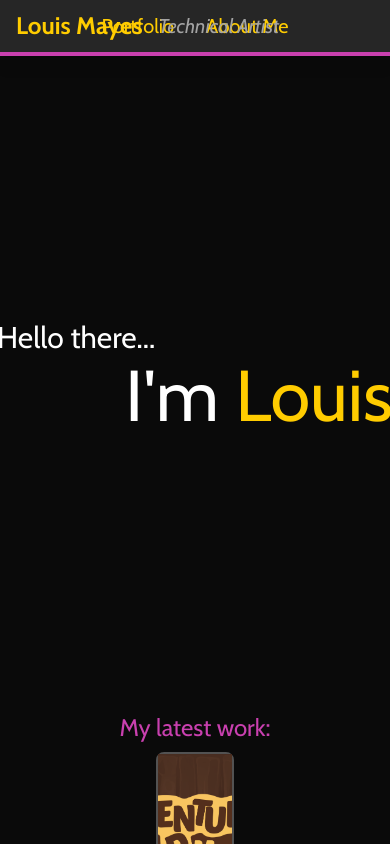
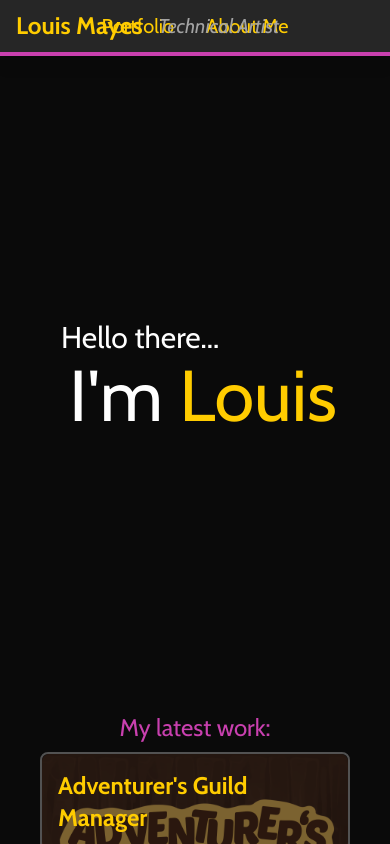
Before and after one commit to SirChopwood/prydwen, a Vue app: page /#/ in a window 390 px wide. Shown: the top 844 px of the page. Built offline with nearby package versions, Linux system fonts and the light colour scheme.

Commit message:
Make Thumbnails screen size reactive

```diff
--- a/src/components/ProjectThumbnail.vue
+++ b/src/components/ProjectThumbnail.vue
@@ -3,11 +3,11 @@ defineProps(['title', 'subtitle', 'image', 'link'])
 </script>
 
 <template>
-  <a :href="link" class="group hover:text-white rounded-lg border-2 border-neutral-600 hover:border-secondary w-[20vw] h-[20vh] text-pretty relative transition-all duration-400 ease-in-out">
-    <div class="bg-border bg-center bg-cover group-hover:blur-sm w-full h-full object-center z-10" :style="'background-image: url('+image+')'"></div>
-    <div class="absolute p-4 top-0 w-full h-full opacity-0 group-hover:opacity-100 transition-opacity bg-black rounded-lg bg-opacity-50">
+  <a :href="link" class="group hover:text-white rounded-lg border-2 border-neutral-600 hover:border-secondary w-full max-w-[500px] h-52 text-pretty relative transition-all duration-400 ease-in-out">
+    <div class="bg-border rounded-lg bg-center bg-cover group-hover:blur-sm w-full h-full object-center z-10" :style="'background-image: url('+image+')'"></div>
+    <div class="absolute p-4 top-0 w-full h-fit lg:h-full opacity-100 lg:opacity-0 group-hover:opacity-100 transition-opacity bg-black rounded-lg bg-opacity-50">
       <div class="text-start text-2xl font-bold text-primary">{{title}}</div>
-      <div class="pt-2 text-xl italic text-neutral-200">{{subtitle}}</div>
+      <div class="pt-2 text-xl italic text-neutral-200 hidden lg:block">{{subtitle}}</div>
     </div>
     <slot />
   </a>
--- a/src/views/home.vue
+++ b/src/views/home.vue
@@ -1,8 +1,8 @@
 <template>
   <div id="background" class="fixed w-full h-full top-0 left-0"></div>
   <div class="flex my-80 w-full h-1/6 justify-center">
-    <div class="relative text-left text-7xl top-10 left-16">
-      <div class="absolute text-left text-3xl -top-10 -left-32">
+    <div class="relative text-left text-7xl top-10 left-2 md:left-6 lg:left-16">
+      <div class="absolute text-left text-3xl -top-10 -left-2 md:-left-12 lg:-left-32">
         Hello there...
       </div>
       I'm <span class="text-primary">Louis</span>
@@ -13,7 +13,7 @@
     <ProjectThumbnail title="Adventurer's Guild Manager" subtitle="Master's Final Project, Gameplay Programming & User Interfaces" image="/images/agm/LogoPart1.png" link="/#/projects/agm"/>
   </div>
   <div class="mt-8 text-2xl text-center text-secondary">My other projects:</div>
-  <div class="w-full mt-2 grid grid-cols-4 gap-8 px-4 justify-items-center">
+  <div class="w-full mt-2 grid grid-cols-1 md:grid-cols-2 lg:grid-cols-3 xl:grid-cols-4 gap-8 px-4 justify-items-center">
     <ProjectThumbnail title="Munitions Officer Simulator" subtitle="Game Feel and Polish" image="/images/mos/SplashScreen.png" link="/#/projects/mos"/>
     <ProjectThumbnail title="Versus Tower Defence" subtitle="Online Multiplayer Prototype" link="/#/projects/vstd">
       <div class="absolute bottom-0 w-full px-2 py-1 bg-amber-800 border-2 border-amber-400 rounded-b-md text-amber-400 opacity-50 group-hover:opacity-100">Work-In-Progress</div>
```
